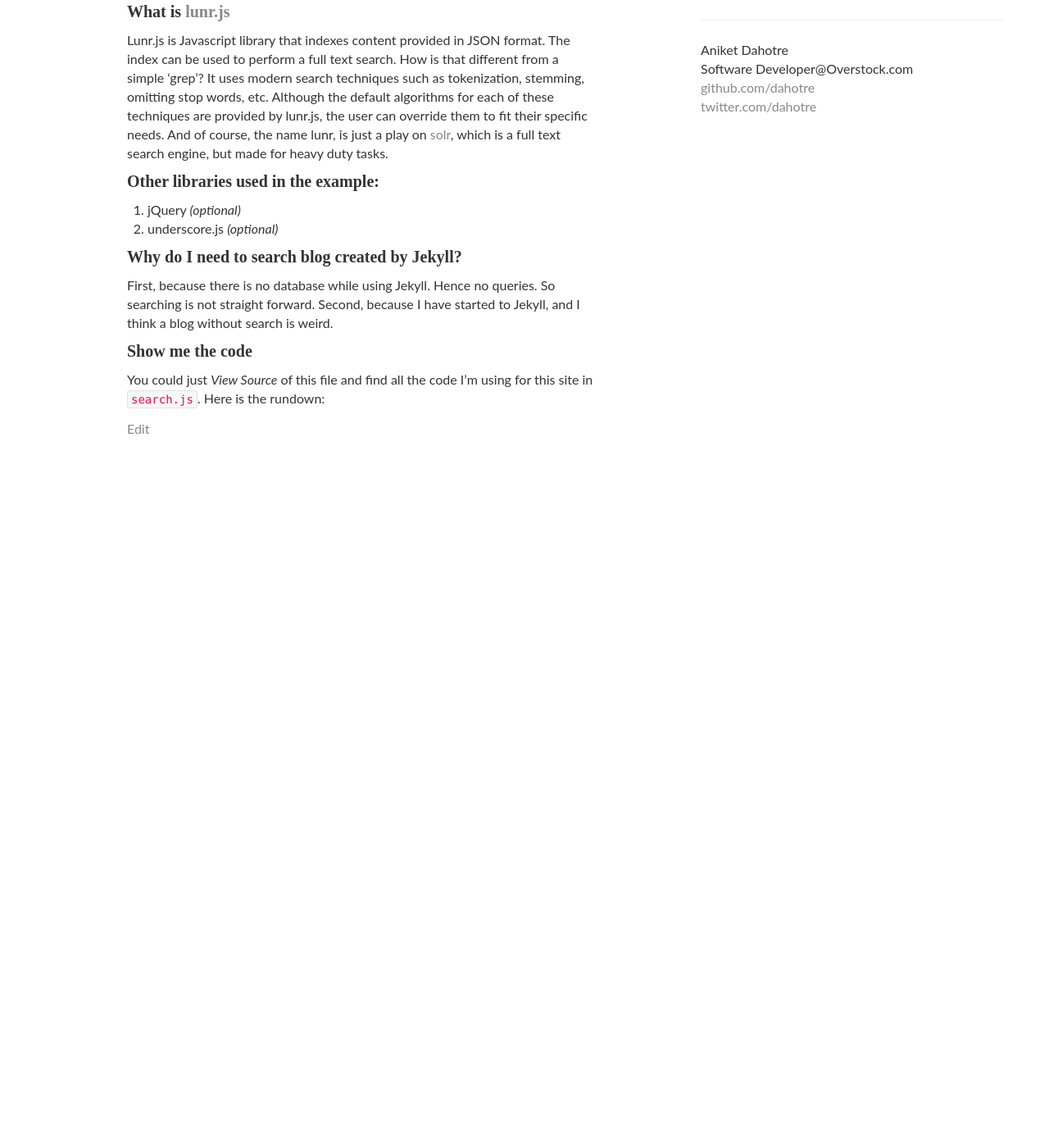
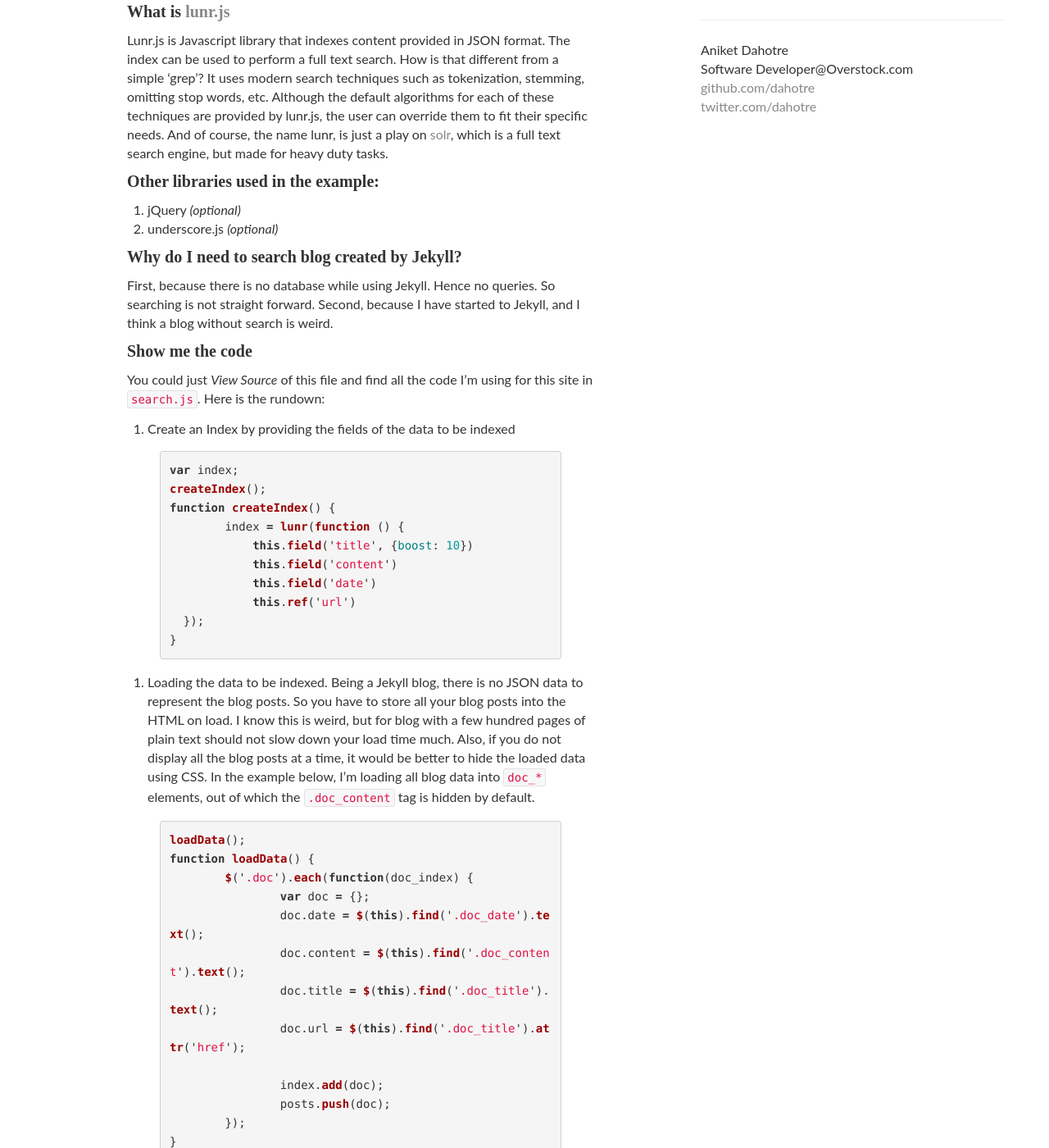
Before and after one commit to dahotre/dahotre.github.io, a Jekyll site: the page built from _posts/2013-07-12-Full-textsearch-in-jekyll-using-lunr.markdown, in a window 1280 px wide and 1400 px high, scrolled down 270 px. Shown: the whole window at 82% size. Built offline with Jekyll 4.4.1, drawn with Linux system fonts in a browser that asks for light colours; nearby versions of some CDN libraries; before the commit the page ends 900 px from its top, so only the background shows below that; some of the changed text lies outside the part shown.

Commit message:
Update 2013-07-12-Full-textsearch-in-jekyll-using-lunr.markdown

```diff
--- a/_posts/2013-07-12-Full-textsearch-in-jekyll-using-lunr.markdown
+++ b/_posts/2013-07-12-Full-textsearch-in-jekyll-using-lunr.markdown
@@ -17,3 +17,52 @@
 
 #### Show me the code
 You could just _View Source_ of this file and find all the code I'm using for this site in `search.js`. Here is the rundown:
+
+1.    Create an Index by providing the fields of the data to be indexed
+    {% highlight javascript %}
+var index;
+createIndex();
+function createIndex() {
+	index = lunr(function () {
+	    this.field('title', {boost: 10})
+	    this.field('content')
+	    this.field('date')
+	    this.ref('url')
+  });
+}
+{% endhighlight %}
+
+2.    Loading the data to be indexed. Being a Jekyll blog, there is no JSON data to represent the blog posts. So you have to store all your blog posts into the HTML on load. I know this is weird, but for blog with a few hundred pages of plain text should not slow down your load time much. Also, if you do not display all the blog posts at a time, it would be better to hide the loaded data using CSS. In the example below, I'm loading all blog data into `doc_*` elements, out of which the `.doc_content` tag is hidden by default.
+    {% highlight javascript %}
+loadData();
+function loadData() {
+	$('.doc').each(function(doc_index) {
+		var doc = {};
+		doc.date = $(this).find('.doc_date').text();
+		doc.content = $(this).find('.doc_content').text();
+		doc.title = $(this).find('.doc_title').text();
+		doc.url = $(this).find('.doc_title').attr('href');
+
+		index.add(doc);
+		posts.push(doc);
+	});
+}
+{% endhighlight %}
+
+3.    Searching the index: Although searching the index is as easy as calling `index.search(query)`, the return object is not an `Array` of loaded documents. Instead it returns the `ref`, i.e., reference number of the indexed document along with the confidence level of a match. So we have to find the corresponding document from the list of loaded documents.
+    {% highlight javascript %}
+
+function getResults(query) {
+	var docs = [];
+	var results = index.search(query);
+	_.each(results, function(result) {
+		console.log('Result ref: ' + result.ref);
+		var doc = _.find(posts, function(post) {
+			return post.url === result.ref;
+		});
+		if (doc) docs.push(doc);
+
+	});
+	return docs;
+}
+{% endhighlight %}
```
